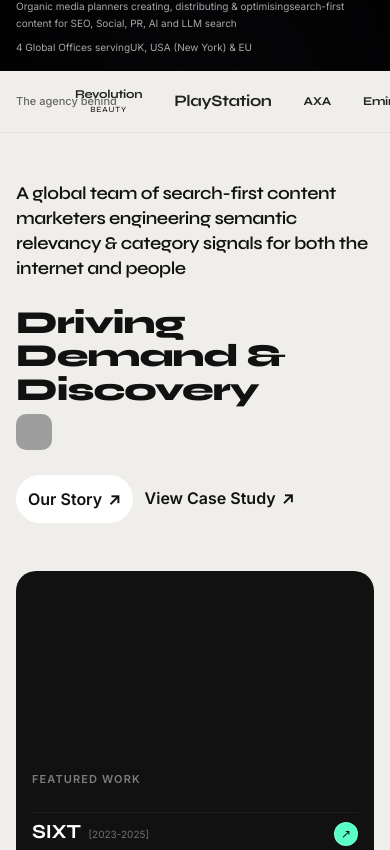
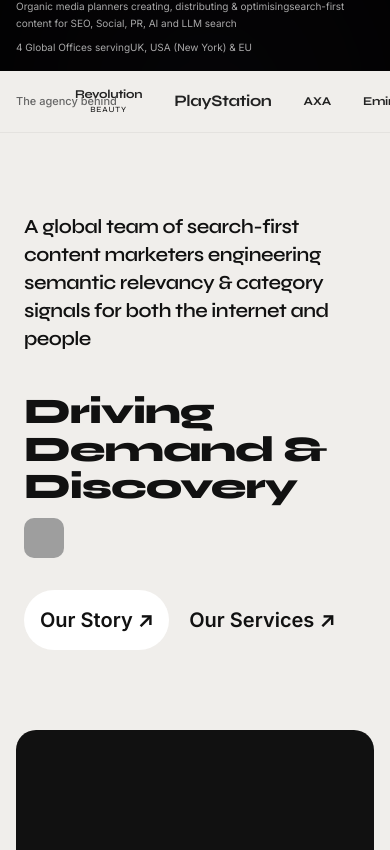
Before and after one commit to AhmedYeasin/RiseAtSeven-clone, a React (Vite) app: page / in a window 390 px wide. Shown: the part 774-1624 px from the top of the page. Built offline with nearby package versions, Linux system fonts and the light colour scheme; grey boxes are pictures that could not be loaded.

Commit message:
underline animation fix on Footer

```diff
--- a/package.json
+++ b/package.json
@@ -19,6 +19,7 @@
     "lucide-react": "^1.14.0",
     "react": "^19.2.5",
     "react-dom": "^19.2.5",
+    "react-fast-marquee": "^1.6.5",
     "tailwind-merge": "^3.5.0",
     "tailwindcss": "^4.2.4"
   },
--- a/src/components/About.jsx
+++ b/src/components/About.jsx
@@ -3,32 +3,65 @@ import { motion } from 'framer-motion';
 
 export default function About() {
   return (
-    <section className="bg-[#f0eeeb] px-4 sm:px-6 md:px-6 py-12 sm:py-20 md:py-[100px]">
+    <section className="bg-[#f0eeeb] px-6 py-20 md:py-[100px]">
       <motion.div
         initial={{ opacity: 0, y: 40 }}
         whileInView={{ opacity: 1, y: 0 }}
         viewport={{ once: true, margin: "-100px" }}
         transition={{ duration: 0.8 }}
-        className="max-w-[1300px] mx-auto grid grid-cols-1 md:grid-cols-2 gap-6 sm:gap-10 md:gap-20 items-center"
+        className="max-w-[1300px] mx-auto grid grid-cols-1 md:grid-cols-2 gap-10 md:gap-20 items-center"
       >
         <div>
-          <p className="font-display text-[clamp(18px,2.2vw,26px)] font-semibold text-[#111] leading-[1.4] tracking-tight">
+          <p className="font-display text-[clamp(20px,2.2vw,26px)] font-semibold text-[#111] leading-[1.4] tracking-tight">
             A global team of search-first content marketers engineering semantic relevancy &amp; category signals for both the internet and people
           </p>
         </div>
         <div>
-          <h2 className="font-display font-extrabold text-[clamp(32px,5vw,70px)] text-[#111] tracking-[-0.03em] leading-[1.05] mb-6 sm:mb-8 flex items-center flex-wrap gap-2 sm:gap-3">
+          <h2 className="font-display font-extrabold text-[clamp(36px,5vw,70px)] text-[#111] tracking-[-0.03em] leading-[1.05] mb-8 flex items-center flex-wrap gap-3">
             Driving Demand &amp;<br />Discovery
-            <span className="inline-flex w-[clamp(36px,5vw,70px)] h-[clamp(36px,5vw,70px)] rounded-[10px] overflow-hidden shrink-0">
+            <span className="inline-flex w-[clamp(40px,5vw,70px)] h-[clamp(40px,5vw,70px)] rounded-[10px] overflow-hidden shrink-0">
               <img src="https://images.unsplash.com/photo-1557804506-669a67965ba0?w=80&h=80&fit=crop&auto=format" alt="team" className="w-full h-full object-cover" />
             </span>
           </h2>
-          <div className="flex items-center gap-2 sm:gap-4 flex-wrap">
-            <a href="#" className="font-body text-base sm:text-xl font-semibold rounded-full hover:rounded-xl p-3 sm:p-4 bg-white flex items-center gap-1.5 transition-all hover:bg-gray-100">
-              Our Story <span>↗</span>
+          <div className="flex items-center gap-4 flex-wrap">
+            <a href="#" className="font-body text-xl font-semibold rounded-full hover:rounded-xl p-4 bg-white flex items-center gap-1.5">
+
+              <button
+                class="cursor-pointer group"
+              >
+                <div class="relative overflow-hidden">
+                  <p
+                    class="group-hover:-translate-y-7 duration-[1.125s] ease-[cubic-bezier(0.19,1,0.22,1)]"
+                  >
+                   Our Story <span>↗</span>
+                  </p>
+                  <p
+                    class="absolute top-7 left-0 group-hover:top-0 duration-[1.125s] ease-[cubic-bezier(0.19,1,0.22,1)]"
+                  >
+                    Our Story <span>↗</span>
+                  </p>
+                </div>
+              </button>
+
             </a>
-            <a href="#" className="font-body text-base sm:text-xl font-semibold text-[#111] flex items-center gap-1.5 px-1 py-3 border-b border-transparent hover:border-[#111] transition-colors">
-              View Case Study <span>↗</span>
+            <a href="#" className="font-body text-xl font-semibold text-[#111] flex items-center gap-1.5 px-1 py-3 border-b border-transparent hover:border-[#111] transition-colors">
+
+               <button
+                class="cursor-pointer group"
+              >
+                <div class="relative overflow-hidden">
+                  <p
+                    class="group-hover:-translate-y-7 duration-[1.125s] ease-[cubic-bezier(0.19,1,0.22,1)]"
+                  >
+                   Our Services <span>↗</span>
+                  </p>
+                  <p
+                    class="absolute top-7 left-0 group-hover:top-0 duration-[1.125s] ease-[cubic-bezier(0.19,1,0.22,1)]"
+                  >
+                    Our Services <span>↗</span>
+                  </p>
+                </div>
+              </button>
             </a>
           </div>
         </div>
--- a/src/components/Hero.jsx
+++ b/src/components/Hero.jsx
@@ -7,7 +7,7 @@ export default function Hero() {
 
   return (
     <section className="relative flex flex-col items-center justify-center bg-[#0a0a0a] overflow-hidden" style={{ minHeight: 'calc(100vh - 72px - 48px)' }}>
-      {/* Exact Circle Reveal Animation from original site */}
+
       <svg className="absolute inset-0 w-full h-full z-50 pointer-events-none" preserveAspectRatio="none">
         <defs>
           <mask id="circle-reveal-mask">
--- a/src/components/Manifesto.jsx
+++ b/src/components/Manifesto.jsx
@@ -27,13 +27,13 @@ export default function Manifesto() {
         </div>
       </div>
 
-      <div className="mt-24 md:mt-40 overflow-hidden relative text-gray-900">
-        <div className="flex w-max animate-marquee" style={{ animationDuration: '40s' }}>
+      <div className="mt-24 overflow-hidden relative text-gray-900">
+        <div className="flex w-max animate-marquee" style={{ animationDuration: '25s' }}>
           {[1, 2].map(group => (
-            <div key={group} className="flex items-center px-4 font-display font-extrabold text-[clamp(60px,12vw,180px)] leading-[1] tracking-[-0.03em] whitespace-nowrap opacity-30">
+            <div key={group} className="flex items-center px-4 font-display font-extrabold text-[clamp(60px,12vw,180px)] leading-[1] tracking-[-0.03em] whitespace-nowrap opacity-40">
               <span className="" style={{ WebkitTextStroke: 'rgba(14, 14, 14, 0.99)' }}>Chasing Consumers</span>
               <span className="text-[#5affc8] mx-8">&bull;</span>
-              <span className="text-transparent" style={{ WebkitTextStroke: 'rgb(15, 15, 15)' }}>Not Algorithms</span>
+              <span className="" style={{ WebkitTextStroke: 'rgb(15, 15, 15)' }}>Not Algorithms</span>
               <span className="text-[#5affc8] mx-8">&bull;</span>
             </div>
           ))}
--- a/src/components/Navbar.jsx
+++ b/src/components/Navbar.jsx
@@ -110,7 +110,7 @@ export default function Navbar({ navDark }) {
           </ul>
 
           <button
-            className={`hidden lg:flex cursor-pointer px-6 py-3 rounded-full hover:rounded-xl border-[1px] font-medium group transition-all ${isDark ? 'bg-white text-[#111] border-white hover:bg-gray-200' : 'bg-[#111] text-white border-[#111]'}`}
+            className={`hidden md:lg:flex cursor-pointer p-4 rounded-full hover:rounded-xl font-medium group transition duration-500 ${isDark ? 'bg-white text-[#111] border-white hover:bg-gray-200' : 'bg-[#111] text-white border-[#111]'}`}
           >
             <div className="relative overflow-hidden">
               <p className="group-hover:-translate-y-7 duration-[1.125s] ease-[cubic-bezier(0.19,1,0.22,1)]">
--- a/src/components/OurServices.jsx
+++ b/src/components/OurServices.jsx
@@ -11,7 +11,7 @@ const SERVICES = [
 
 export default function OurServices() {
   return (
-    <section className="bg-[#f0eeeb] px-4 sm:px-6 md:px-6 py-12 sm:py-20 md:py-[100px] border-t border-black/5">
+    <section className="bg-[#f0eeeb] px-4 sm:px-6 md:px-6 py-6 sm:py-20 md:py-[100px] border-t border-black/5">
       <div className="max-w-[1300px] mx-auto">
         <h2 className="font-display font-extrabold text-[clamp(36px,6vw,90px)] text-[#111] tracking-[-0.03em] leading-[1] mb-8 sm:mb-12 flex flex-col">
           <span>Our</span>
@@ -20,9 +20,9 @@ export default function OurServices() {
 
         <div className="grid grid-cols-1 sm:grid-cols-2 lg:grid-cols-3 gap-4 sm:gap-6 mb-8 sm:mb-12">
           {SERVICES.map((service, i) => (
-            <div key={i} className="group border border-black/10 rounded-[16px] md:rounded-2xl p-5 sm:p-8 hover:bg-[#111] hover:text-white transition-all duration-300 cursor-pointer flex flex-col justify-between min-h-[200px] sm:aspect-square">
+            <div key={i} className="group border border-black/10 rounded-[16px] md:rounded-2xl p-5 sm:p-8 hover:bg-[#111] hover:text-white transition-all duration-300 cursor-pointer flex flex-col justify-between sm:aspect-square">
               <h3 className="font-display text-[clamp(18px,2vw,24px)] font-bold leading-[1.2]">{service}</h3>
-              <div className="w-8 sm:w-10 h-8 sm:h-10 rounded-full border border-current flex items-center justify-center self-end opacity-0 group-hover:opacity-100 transition-opacity text-sm sm:text-base">
+              <div className="w-8 sm:w-10 sm:h-10 rounded-full border border-current flex items-center justify-center self-end opacity-0 group-hover:opacity-100 transition-opacity text-sm sm:text-base">
                 ↗
               </div>
             </div>
--- a/src/components/ServicesTicker.jsx
+++ b/src/components/ServicesTicker.jsx
@@ -23,7 +23,7 @@ export default function ServicesTicker() {
         trigger: wrapper,
         pin: true,
         start: "top top",
-        end: "+=5000px",
+        end: "+=3000px",
         scrub: true
       }
     });
@@ -40,7 +40,7 @@ export default function ServicesTicker() {
           containerAnimation: scrollTween,
           start: "left 100%",
           end: "left 30%",
-          scrub: 1
+          scrub: 2
         }
       });
     });
@@ -52,7 +52,7 @@ export default function ServicesTicker() {
 
   return (
     <div ref={scope}>
-      <section className="Horizontal py-12 bg-[#f0eeeb] sm:py-20 md:py-32">
+      <section className="Horizontal bg-[#f0eeeb] sm:py-8 overflow-hidden">
         <div className="container px-4 sm:px-6 md:px-12">
           <h3 className="Horizontal__text heading-xl text-black font-extrabold text-[clamp(40px,10vw,120px)] leading-[1] tracking-[-0.03em]">
             Ready to Rise at Seven?
--- a/src/index.css
+++ b/src/index.css
@@ -84,3 +84,28 @@
   font-weight: 800;
   /* line-height: 1.1; */
 }
+
+.link {
+  position: relative;
+  display: inline-block;
+  text-decoration: none;
+}
+
+.link::after {
+  content: "";
+  position: absolute;
+  width: 100%;
+  height: 1px;
+  bottom: 0;
+  left: 0;
+  background-color: white;
+
+  transform: scaleX(0);
+  transform-origin: right;
+  transition: transform 0.3s ease-in-out;
+}
+
+.link:hover::after {
+  transform: scaleX(1);
+  transform-origin: left;
+}
```
Also changed, not shown: src/components/ClientsMarquee.jsx (+5 -2 lines), src/components/Footer.jsx (+12 -3 lines), 1 other file (tests, documents, lock files or other folders).
